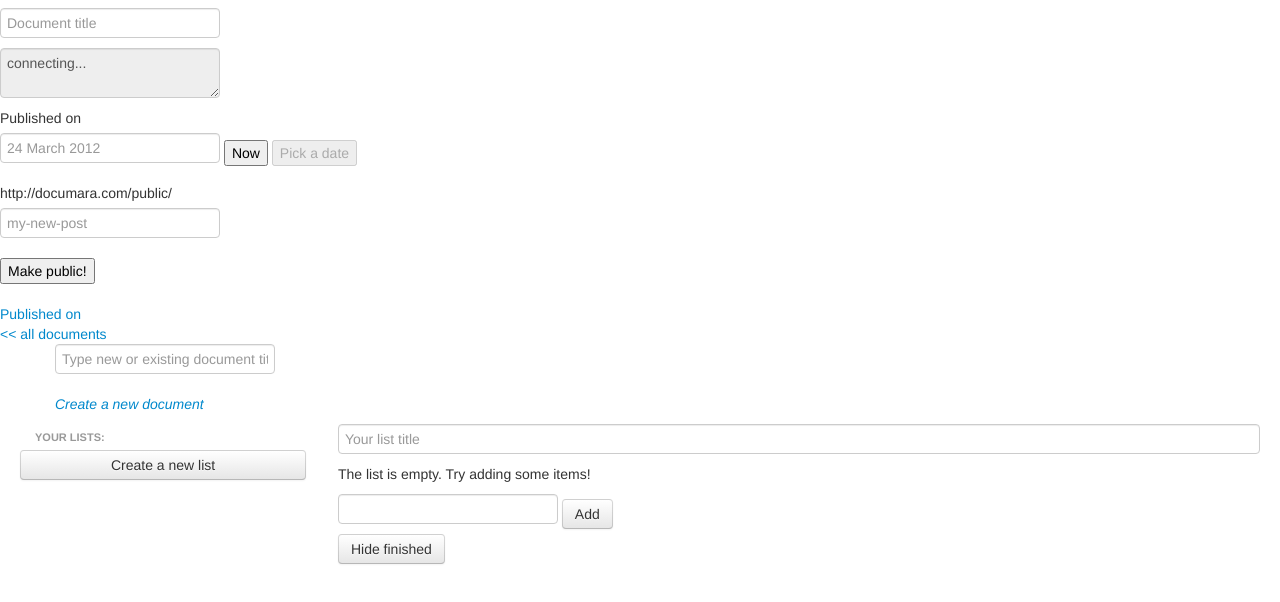
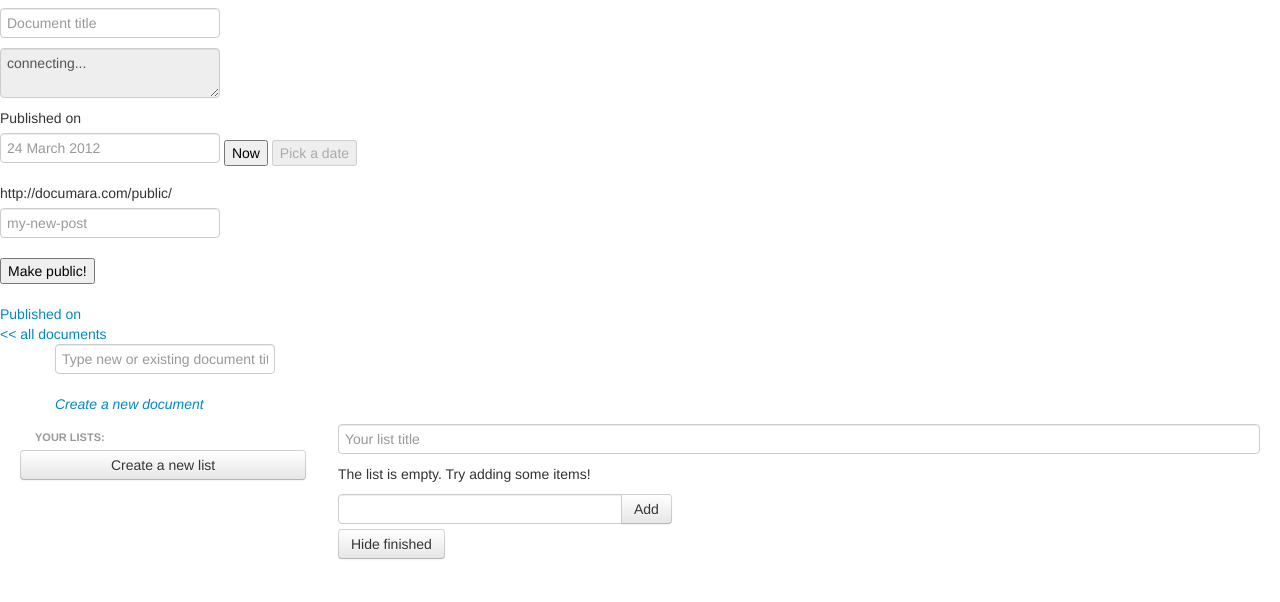
Before and after one commit to tomassedovic/documara, a website: page static/documents.html in a window 1280 px wide. Shown: the part 174-776 px from the top of the page. Drawn offline with nearby package versions, Linux system fonts and the light colour scheme.

Commit message:
Make the add-item field prettier
Signed-off-by: Tomas Sedovic <tomas@sedovic.cz>

```diff
--- a/static/documents.html
+++ b/static/documents.html
@@ -102,8 +102,10 @@
     </ul>
     </div>
 
-    <input id="new-item" type="text" />
-    <button id="add-item" type="button" class="btn">Add</button>
+    <div class="input-append">
+      <input id="new-item" class="input-xlarge" type="text" />
+      <button id="add-item" type="button" class="btn">Add</button>
+    </div>
 
     <div>
       <button id="hide-finished" type="button"
```
